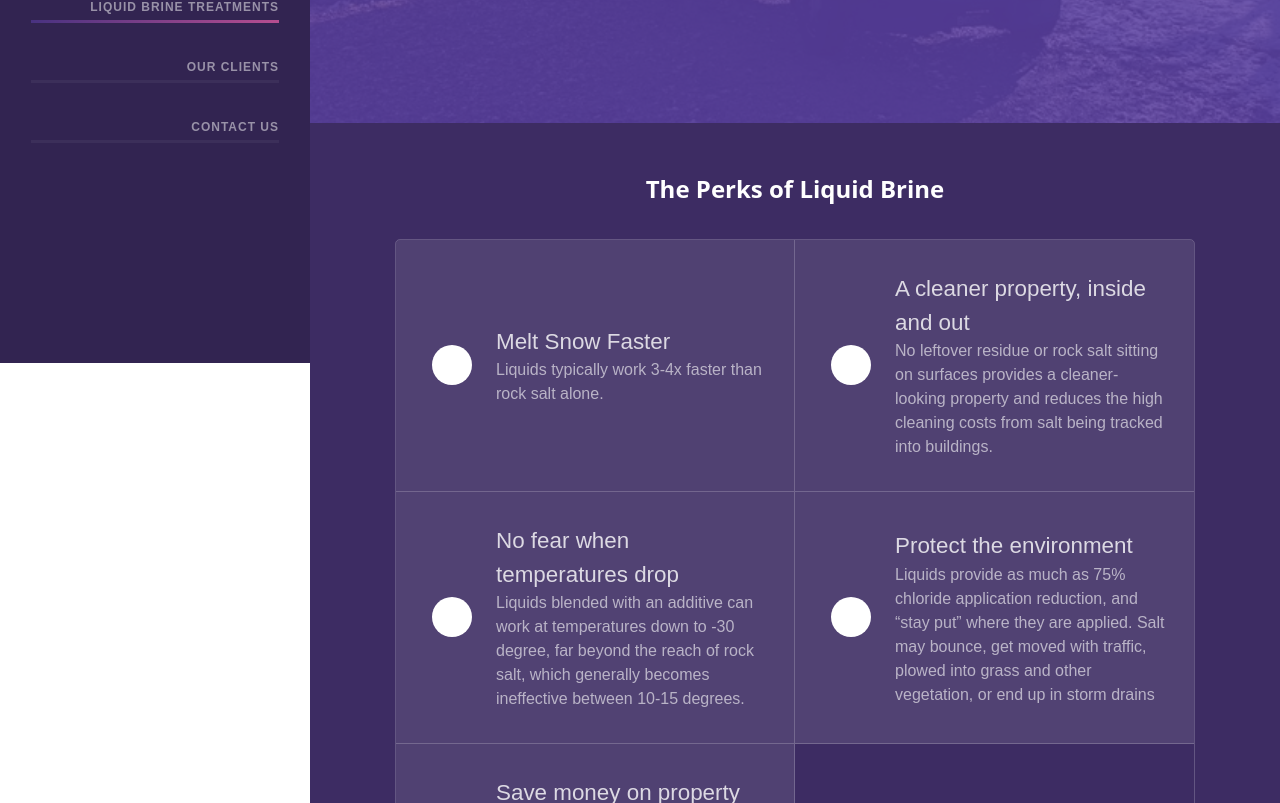
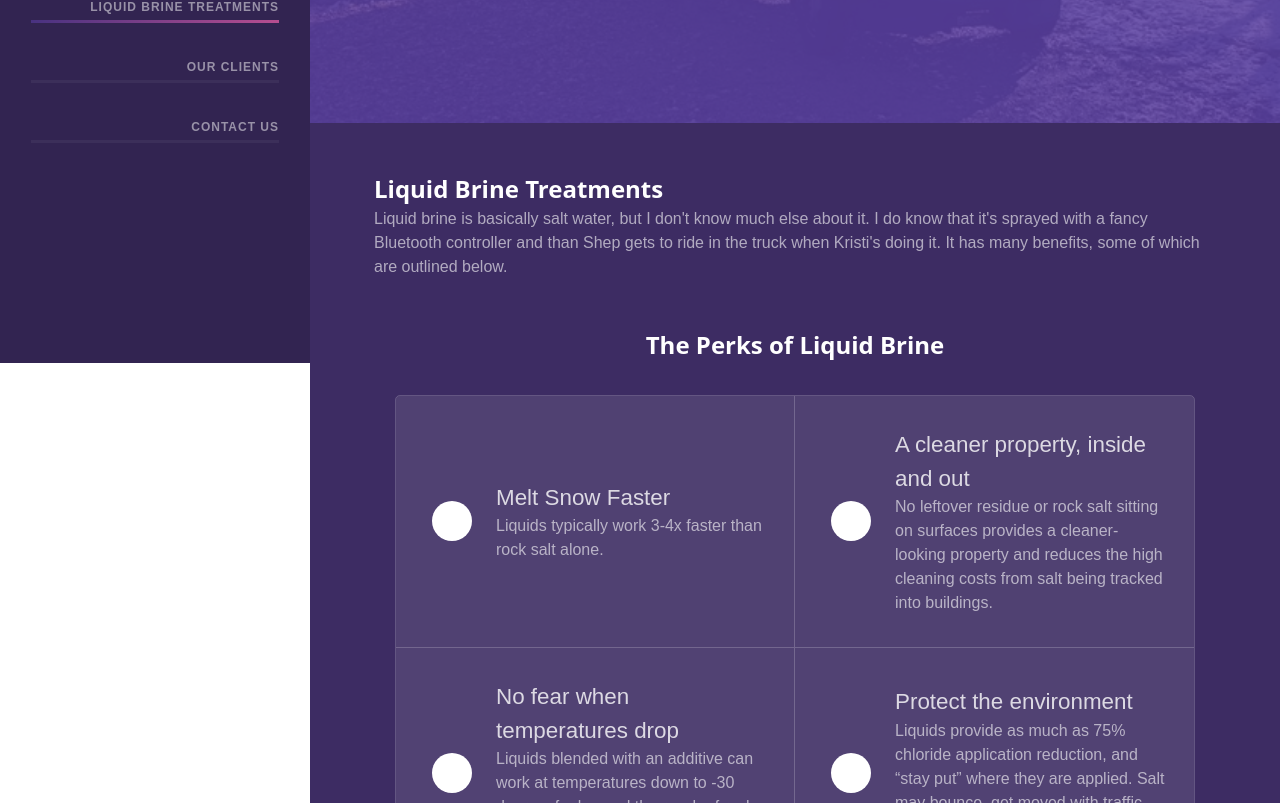
Before and after one commit to jaredh159/akron-snowmen, a Next.js app: page /brine in a window 1280 px wide. Shown: the part 437-1240 px from the top of the page. Built offline with nearby package versions, Linux system fonts and the light colour scheme.

Commit message:
started adding explanation to the brine page

```diff
--- a/components/BrineAnswers.tsx
+++ b/components/BrineAnswers.tsx
@@ -1,13 +1,24 @@
 import React from "react";
-import BodyText from "./BodyText";
+// brine grid block and the normal one should be combined at some point
+import GridBlock from "./GridBlock";
 import BrineGridBlock from "./BrineGridBlock";
 import styles from "./styles/BrineAnswers.module.css";
+import BodyText from "./BodyText";
 
 const BrineAnswers: React.FC = () => {
   return (
     <section className={styles.section}>
+      {/* this could also be an image and text block if you'll give me a picture */}
+      <h2 className={styles.header}>Liquid Brine Treatments</h2>
+      <BodyText>
+        Liquid brine is basically salt water, but I don't know much else about
+        it. I do know that it's sprayed with a fancy Bluetooth controller and
+        than Shep gets to ride in the truck when Kristi's doing it. It has many
+        benefits, some of which are outlined below.
+      </BodyText>
+
+      <div className={styles.gridContainer}>
         <h2 className={styles.header}>The Perks of Liquid Brine</h2>
-
         <div className={styles.entireGrid}>
           <BrineGridBlock
             title="Melt Snow Faster"
@@ -20,38 +31,30 @@ const BrineAnswers: React.FC = () => {
             title="A cleaner property, inside and out"
             icon="fas fa-shower"
             className={styles.block}
-          paragraph="No leftover residue or rock salt sitting on surfaces provides a
-          cleaner-looking property and reduces the high cleaning costs from
-          salt being tracked into buildings."
+            paragraph="No leftover residue or rock salt sitting on surfaces provides a cleaner-looking property and reduces the high cleaning costs from salt being tracked into buildings."
           />
 
           <BrineGridBlock
             title="No fear when temperatures drop"
             icon="fas fa-temperature-low"
             className={styles.block}
-          paragraph="Liquids blended with an additive can work at temperatures down to
-          -30 degree, far beyond the reach of rock salt, which generally
-          becomes ineffective between 10-15 degrees."
+            paragraph="Liquids blended with an additive can work at temperatures down to -30 degree, far beyond the reach of rock salt, which generally becomes ineffective between 10-15 degrees."
           />
 
           <BrineGridBlock
             title="Protect the environment"
             icon="fas fa-leaf"
             className={styles.block}
-          paragraph="Liquids provide as much as 75% chloride application reduction, and
-          “stay put” where they are applied. Salt may bounce, get moved with
-          traffic, plowed into grass and other vegetation, or end up in storm
-          drains"
+            paragraph="Liquids provide as much as 75% chloride application reduction, and “stay put” where they are applied. Salt may bounce, get moved with traffic, plowed into grass and other vegetation, or end up in storm drains"
           />
 
           <BrineGridBlock
             title="Save money on property damage"
             icon="fas fa-dollar-sign"
             className={styles.block}
-          paragraph="Liquids are up to 80% less corrosive than rock salt alone. A single
-          ton of salt applied on a property can cause between $800-$3,000 in
-          long-term infrastructure damage."
+            paragraph="Liquids are up to 80% less corrosive than rock salt alone. A single ton of salt applied on a property can cause between $800-$3,000 in long-term infrastructure damage."
           />
+        </div>
       </div>
     </section>
   );
--- a/components/styles/BrineAnswers.module.css
+++ b/components/styles/BrineAnswers.module.css
@@ -1,6 +1,11 @@
 .section {
   background-color: var(--purple);
   color: white;
+  padding-left: 4em;
+  padding-right: 4em;
+}
+
+.gridContainer {
   display: flex;
   flex-direction: column;
   align-items: center;
```
Lines whose indentation alone changed are shown as unchanged.
